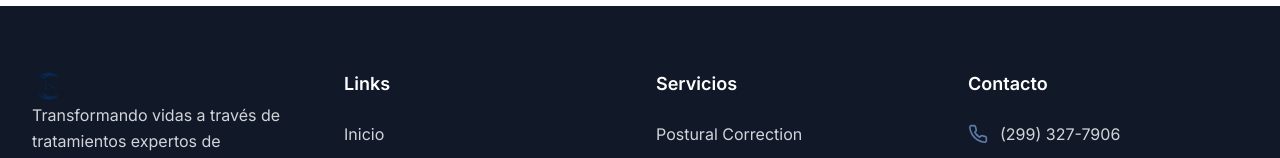
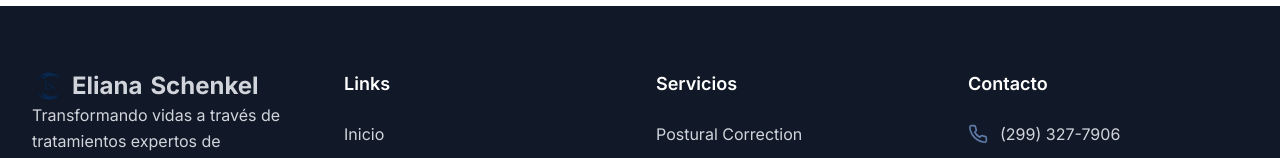
Before and after one commit to neudataing/kinesiologa, a React (Vite) app: page / in a window 1280 px wide. Shown: the part 8044-8202 px from the top of the page. Built offline with nearby package versions, Linux system fonts and the light colour scheme.

Commit message:
color eliana

```diff
--- a/src/components/Footer.tsx
+++ b/src/components/Footer.tsx
@@ -21,8 +21,8 @@
                 alt="Logo"
                 className="h-8 w-8 object-contain"
               />
-              <span className="text-xl lg:text-2xl font-bold text-gray-900">Eliana</span>
-              <span className="text-xl lg:text-2xl font-bold text-gray-900">Schenkel</span>
+              <span className="text-xl lg:text-2xl font-bold text-gray-300">Eliana</span>
+              <span className="text-xl lg:text-2xl font-bold text-gray-300">Schenkel</span>
             </div>
             <p className="text-gray-300 mb-6 leading-relaxed">
               Transformando vidas a través de tratamientos expertos de kinesiología. Corrección postural profesional y terapia reductiva disponibles de forma virtual y presencial.
```
